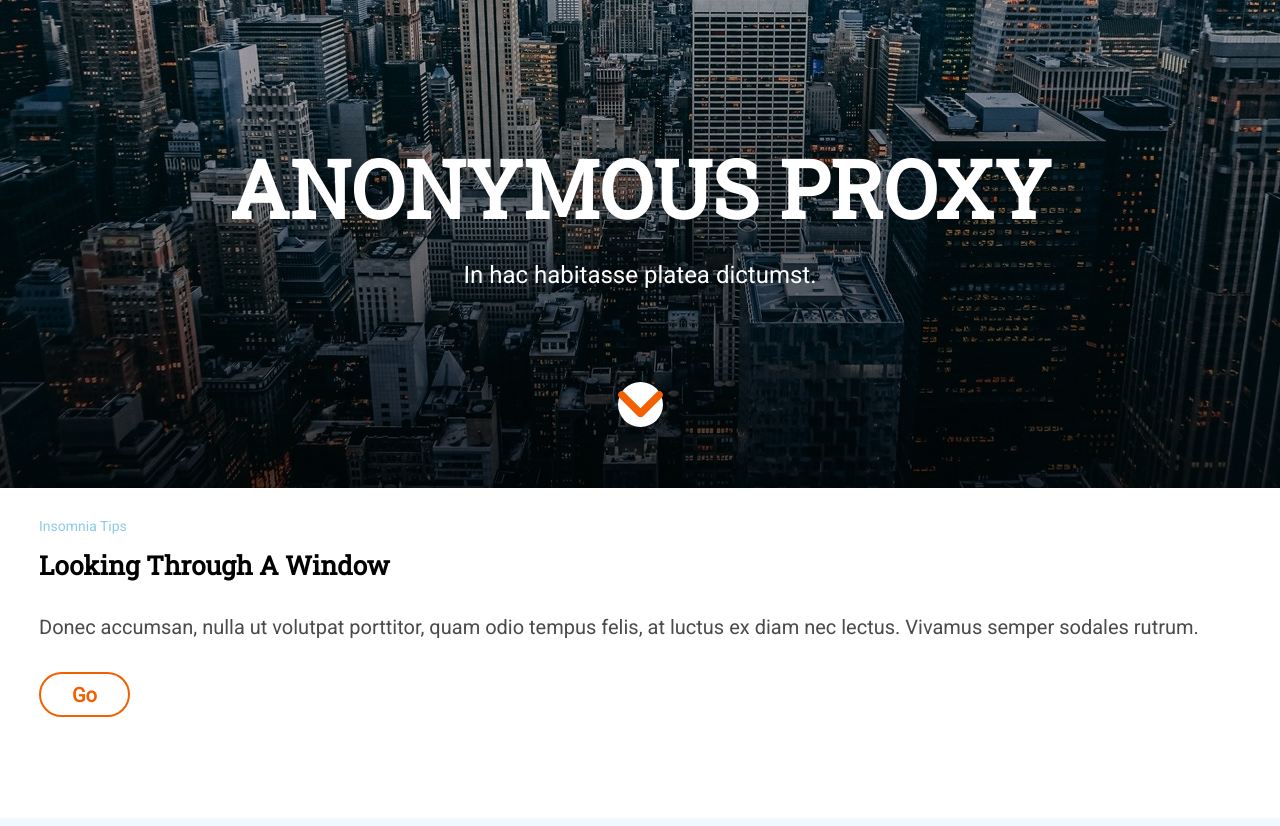
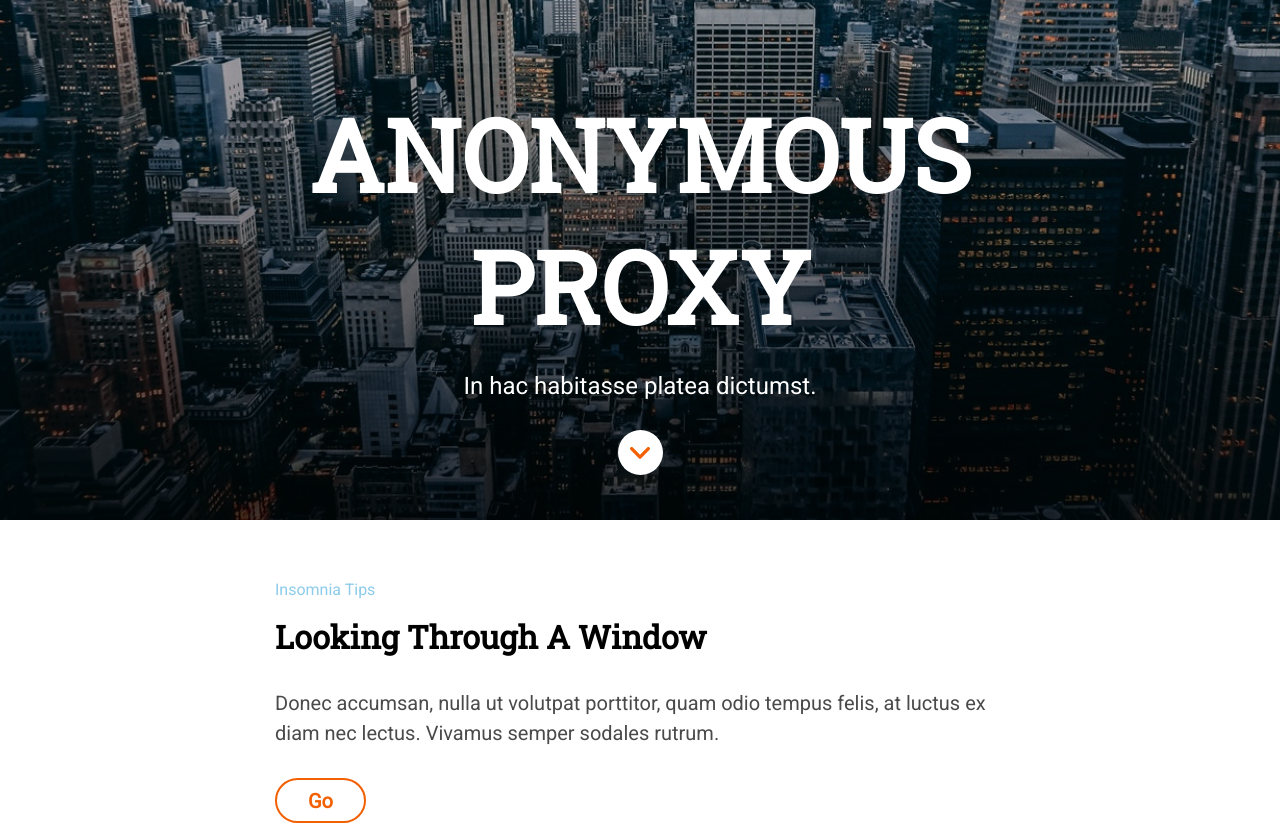
Before and after one commit to Adalab/f-m1-evaluacion-final-asoto89, a website: page public/index.html in a window 1280 px wide. Shown: the part 280-1106 px from the top of the page. Drawn offline with Linux system fonts and the light colour scheme; files whose address does not match are found by name.

Commit message:
media queries done

```diff
--- a/_src/assets/scss/components/_hero.scss
+++ b/_src/assets/scss/components/_hero.scss
@@ -1,40 +1,28 @@
-.hero__gradient {
+.main__hero{
+	background: url('../images/cover.jpg') center center no-repeat ;
+	background-size: cover;
+	min-height: 100vh;
+	box-sizing: border-box;
+}
+
+.hero__image {
 	background: linear-gradient(rgba(0,0,0,0),rgba(0,0,0,0.5));
-	// background: linear-gradient(to bottom, rgba(255, 255, 255, 0.5), var(--color_black));
+	height: 100%;
 	width: 100%;
-	height: 100%;
 	position: absolute;
 	top: 0;
 	left: 0;
-	z-index: 0;
 	box-sizing: border-box;
+	display: flex;
+	flex-direction: column;
+	justify-content: flex-end;
+	align-items: center;
+	padding-bottom: 53px;
+
 
 	@media (min-width: 768px) {
-		height: 768px;
-	}
-}
-
-.hero__image {
-	background: url('../images/cover.jpg') center center no-repeat ;
-	background-size: cover;
-	height: 100vh;
-	display: flex;
-	flex-direction: column;
-	justify-content: space-around;
-	align-items: center;
-	padding: 0 15px;
-
-	@media (min-width: 768px) {
-		height: 768px;
-	}
-}
-
-.hero__text {
-	padding-top: 284px;
-	z-index: 1;
-
-	@media (min-width: 768px) {
-		padding-top: 384px;
+		height: 100%;
+		padding-bottom: 45px;
 	}
 }
 
@@ -43,16 +31,23 @@
 	text-transform: uppercase;
 	@include zeroMargin-Padding();
 	text-align: center;
+	margin-bottom: 10px;
 
 	@media (min-width: 768px) {
 		font-size: 80px;
 	}
+
+	@media (min-width: 1280px) {
+		font-size: 100px;
+	}
+
 }
 
 .hero__subtitle {
 	@include mainStyles($lightColor, $fontSize-md);
 	text-align: center;
 	@include zeroMargin-Padding();
+	margin-bottom: 45px;
 
 	@media (min-width: 768px) {
 		font-size: 24px;
@@ -60,28 +55,15 @@
 	}
 }
 
-.hero__scroll-down{
+.hero__scroll-down {
 	background-color: $lightColor;
-	width: 45px;
 	height: 45px;
 	border-radius: 50%;
-	z-index: 1;
-	padding: 0;
+	width: 45px;
+}
 
-		@media (min-width: 768px) {
-		margin-bottom: 30px;
-	}
-
-	.hero__scroll-down--link {
-		text-align: center;
-		display: flex;
-		justify-content: center;
-		align-items: center;
-		height: 100%;
-	}
-
-	.scroll-down--image {
-		flex-grow: 1;
-		text-align: center;
-	}
+.hero__scroll-down--link {
+	height: 100%;
+	flex-grow: 1;
+	@include centerFlex();
 }
--- a/_src/assets/scss/main.scss
+++ b/_src/assets/scss/main.scss
@@ -23,31 +23,40 @@ body {
 
 .wrapper {
 	margin: 0 15px;
-	padding: 0 auto;
 
 	@media (min-width: 768px) {
 		margin: 0 39px;
+	}
+
+	@media (min-width: 1280px) {
+		margin: 0 275px;
 	}
 }
 
 //Blog section
 
 .main__blog  {
-	padding: 0;
-	min-height: 376px;
+	padding: 30px 0 60px;
+	height: 100%;
 	width: 100%;
 	box-sizing: border-box;
 
 	@media (min-width: 768px) {
 		min-height: 330px;
+		padding: 60px 0 60px;
 	}
 }
 
 .blog__high--text {
 	@include mainStyles($lightMediumColor, 14px);
 	margin: 0;
+	padding: 0;
 	font-weight: normal;
 	text-transform: capitalize;
+
+	@media (min-width: 1280px) {
+		font-size: 16px;
+	}
 }
 
 .blog__high--title {
@@ -57,6 +66,10 @@ body {
 
 	@media (min-width: 768px) {
 		font-size: 26px;
+	}
+
+	@media (min-width: 1280px) {
+		font-size: 32px;
 	}
 }
 
@@ -71,14 +84,10 @@ body {
 	}
 }
 
-.blog__high {
-	padding: 30px 0 60px;
-	box-sizing: border-box;
-	height: 100%;
-}
 
 .blog__high--button {
-    @include buttonStyle();
+	@include buttonStyle();
+	@include zeroMargin-Padding ();
     width: 76px;
     border: solid 2px $colorButton;
     background-color: $lightColor;
@@ -92,12 +101,7 @@ body {
 //Reasons section
 .reasons__section {
 	background-color: $lighterMediumColor;
-	height: 624px;
 	box-sizing: border-box;
-
-	@media (min-width: 768px) {
-	height: 397px;
-	}
 }
 
 .reasons__section--title {
@@ -106,10 +110,19 @@ body {
 }
 
 .reasons__container {
-	padding: 30px 0 60px;
+	padding: 30px 15px 60px;
 	box-sizing: border-box;
 	text-align: center;
 	height: 100%;
+
+	@media (min-width: 768px) {
+		padding: 30px 40px 60px
+	}
+
+	@media (min-width: 1280px) {
+		padding: 30px auto 60px
+	}
+
 }
 
 .reasons__text {
@@ -130,6 +143,10 @@ body {
 	@include titleStyles($darkColor, 18px);
 	font-weight: bold;
 	@include zeroMargin-Padding();
+
+	@media (min-width: 768px) {
+		font-size: 24px;
+	}
 }
 
 .reasons__p {
--- a/public/index.html
+++ b/public/index.html
@@ -25,21 +25,24 @@
         <main class="main__page">
             <div class="main__hero">
                 <div class="hero__image">
-                    <div class="hero__gradient"></div>
+                    <div class="wrapper">
                         <div class="hero__text">
                              <h1 class="hero__title">anonymous proxy</h1>
 
                             <p class="hero__subtitle">In hac habitasse platea dictumst.</p>
                         </div>
+                    </div>
+                    <div class="wrapper">
                         <div class="hero__scroll-down"> <a href="#" class="hero__scroll-down--link"><img class="scroll-down--image"
                         src="assets/images/ico-scroll-down.svg"></a>
 
                         </div>
                     </div>
                 </div>
+            </div>
             <section class="main__blog">
+                <div class="blog__high">
                     <div class="wrapper">
-                    <div class="blog__high">
                          <h6 class="blog__high--text">insomnia tips</p>
                 <h2 class="blog__high--title">looking through a window</h2>
                 <p class="blog__high--paragraph">
@@ -52,7 +55,6 @@
     </div>
 </section>
     <section class="reasons__section">
-    <div class="wrapper">
     <div class="reasons__container">
         <div class="reasons__title">
              <h2 class="reasons__section--title">Reasons To Purchase</h2>
@@ -77,7 +79,6 @@
         </div>
         <div class="reasons__button">
             <button class="reasons__button--button">more reasons</button>
-            </div>
         </div>
     </div>
 </section>
```
Also changed, not shown: _src/templates/partials/_blog-highlighted.html (+1 -1 lines), _src/templates/partials/_hero.html (+5 -4 lines), _src/templates/partials/_reasons.html (+0 -2 lines), public/assets/css/main.css, 1 other file. Lines whose indentation alone changed are shown as unchanged.
